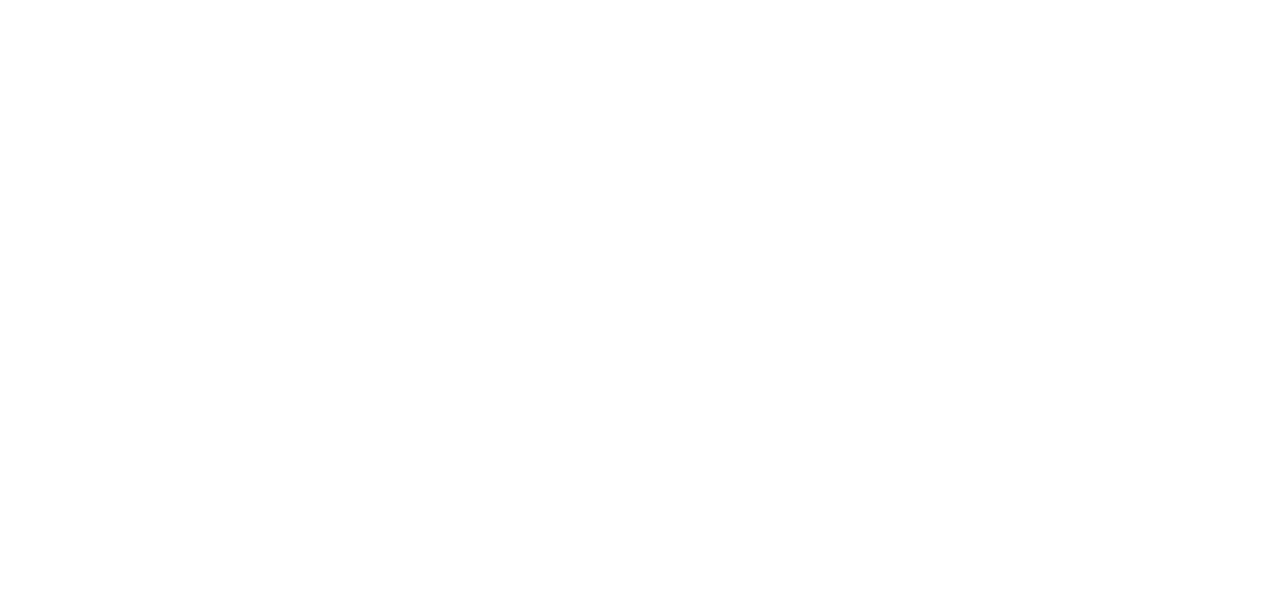
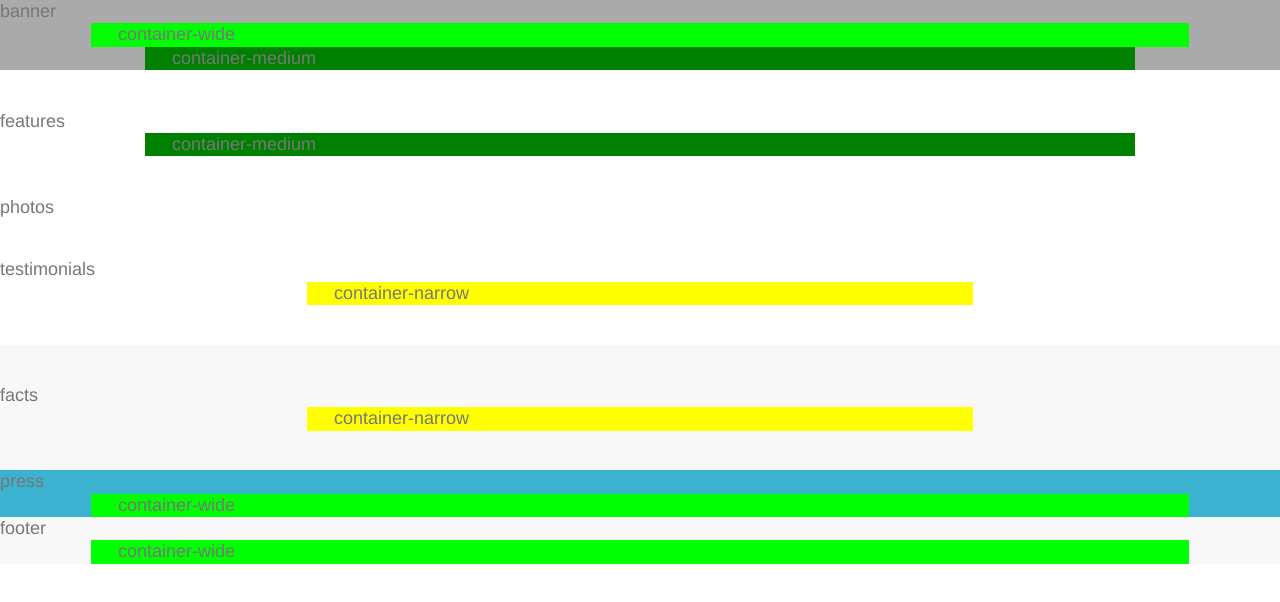
Before and after one commit to JStoneWrites/sitepoint-html-css, a plain HTML site: page index.html in a window 1280 px wide. Drawn offline with Linux system fonts and the light colour scheme.

Commit message:
End Lesson 3

```diff
--- a/assets/css/layout.css
+++ b/assets/css/layout.css
@@ -3,15 +3,93 @@ layout
 ---------------------------- */
 
 /* row */
+.row
+{
+  clear: both;
+  overflow: hidden;
+}
+/* row-colors */
+.row--white { background: #fff; }
+.row--grey { background: #f8f8f8; }
+.row--blue { background: #3bb2d0; }
+.row--dark-grey
+{
+  color: #fff;
+  background: #282e37;
+}
 
-/* row-colors */
+.row--banner { background: #aaa; }
+/* row-padding */
+.row--padding-medium
+{
+  padding-top: 2.1875em;
+  padding-bottom: 2.1875em;
+  /* 35px/16px */
+}
 
-/* row-padding */
+.row--padding-wide
+{
+  padding-top: 2.1875em;
+  padding-bottom: 2.1875em;
+  /* 35px/16px */
+}
 
 /* containers */
+.container-narrow,
+.container-medium,
+.container-wide
+{
+  margin: 0 auto;
+  padding-left: 1.5em;
+  padding-right: 1.5em;
+}
+
+.container-narrow
+{
+  max-width: 34em;
+  background: yellow;
+}
+
+.container-medium
+{
+  max-width: 52em;
+  background: green;
+}
+
+.container-wide
+{
+  max-width: 58em;
+  background: lime;
+}
 
 /* columns */
 
 /* ----------------------------
 wide
 ---------------------------- */
+
+@media (mid-width: 38em)
+{
+  .row--padding-medium
+  {
+    padding-top: 3.889em;
+    padding-bottom: 3.889em;
+    /* 70px/18px */
+  }
+
+  .row--padding-wide
+  {
+    padding-top: 5.5556em;
+    padding-bottom: 5.5556em;
+    /* 100px/18px */
+  }
+
+  .container-narrow,
+  .container-medium,
+  .container-wide
+  {
+    margin: 0 auto;
+    padding-left: 2em;
+    padding-right: 2em;
+  }
+}
--- a/index.html
+++ b/index.html
@@ -55,26 +55,58 @@
 </head>
 <body>
 <!-- banner -->
-	<header role="banner">
+	<div class="row row--banner">
+			banner
+			<header class="row container-wide" role="banner">
+				container-wide
+			</header>
+			<section class="row container-medium" role="banner">
+				container-medium
+			</section>
+	</div>
 
-	</header>
 
 	<nav role="navigation">
 
 	</nav>
 <!-- features -->
-
+	<div class="row row--white row--padding-wide">
+		features
+		<div class="row container-medium">
+			container-medium
+		</div>
+	</div>
 <!-- photos -->
-
+	<div class="row">
+		photos
+	</div>
 <!-- testimonials -->
-
+	<div class="row row--white row--padding-wide">
+		testimonials
+		<section class="row container-narrow">
+			container-narrow
+		</section>
+	</div>
 <!-- facts -->
-
+	<div class="row row--grey row--padding-wide">
+		facts
+		<section class="row container-narrow">
+			container-narrow
+		</section>
+	</div>
 <!-- press -->
-
+	<div class="row row--blue row--medium">
+		press
+		<section class="row container-wide">
+			container-wide
+		</section>
+	</div>
 <!-- footer -->
-	<footer role="contentinfo">
-
-	</footer>
+	<div class="row row--grey row--medium">
+		footer
+		<footer class="row container-wide" role="contentinfo">
+			container-wide
+		</footer>
+	</div>
 </body>
 </html>
```
